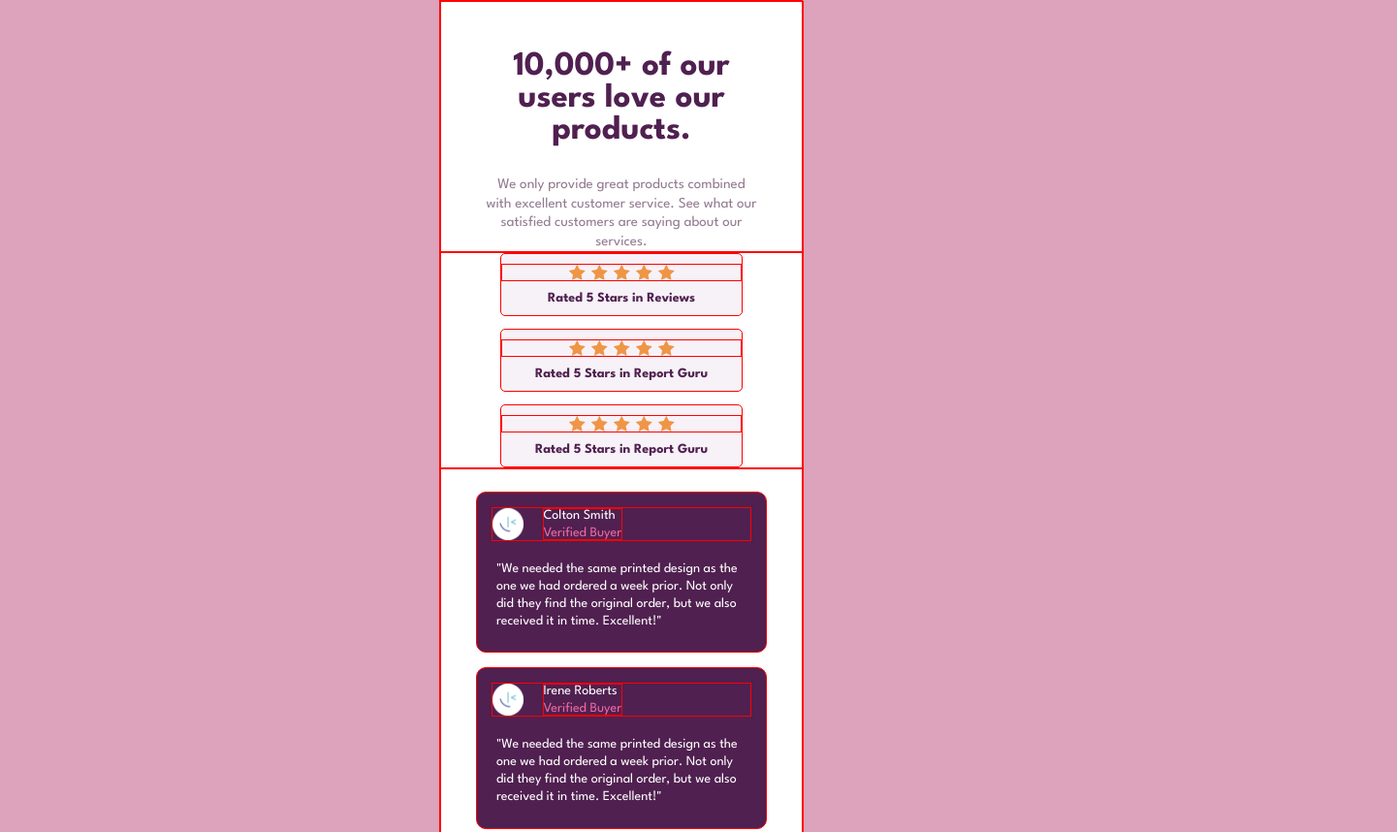
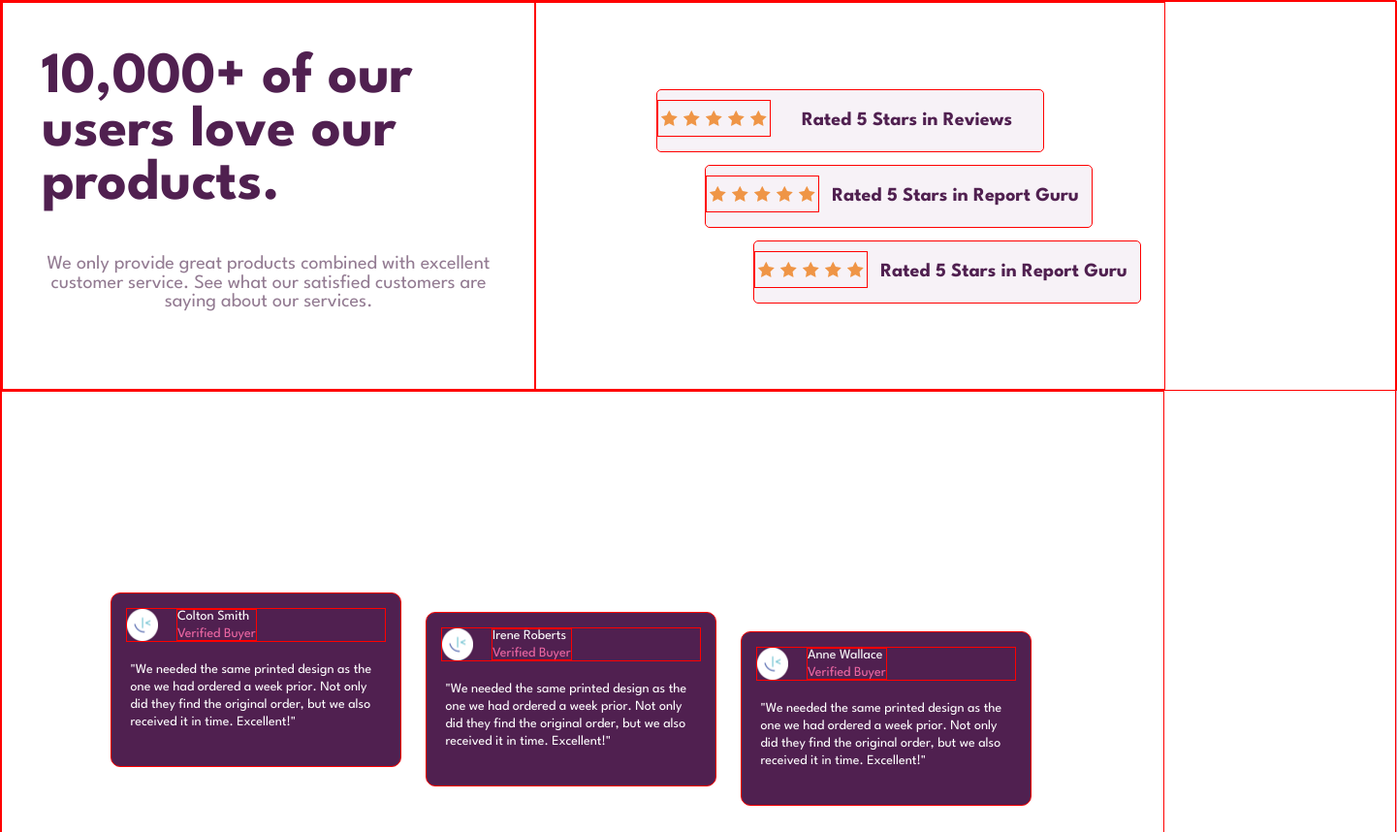
Before and after one commit to LucidoML/LucidoML_biodata, a plain HTML site: page CardReview/index.html in a window 1280 px wide. Shown: the top 858 px of the page at 97% size, 1441 px wide, since content can reach past the window. Drawn offline with Linux system fonts and the light colour scheme.

Commit message:
CardReview Desktop Design Done

```diff
--- a/CardReview/index.html
+++ b/CardReview/index.html
@@ -19,6 +19,7 @@
 
 <body>
   <div class="layer">
+    <div class="DeskBox1">
       <div class="box1">
         <h1>
           10,000+ of our users love our products.
@@ -126,6 +127,7 @@
             Report Guru</h2>
         </div>
       </div>
+    </div>
 
     <div class="box3">
       <div class="reviews1">
--- a/CardReview/style.css
+++ b/CardReview/style.css
@@ -13,7 +13,7 @@ body {
 .layer {
     background-color: hsl(0, 0%, 100%);
     width: 375px;
-    height: 900px;
+    height: 1150px;
     margin-left: auto;
     margin-right: auto;
 }
@@ -63,6 +63,7 @@ h1 {
     text-align: center;
     flex-direction: row;
     margin-top: 10px;
+    margin-bottom: 15px;
 }
 
 svg {
@@ -187,10 +188,136 @@ div {
 
 
 
-/* @media only screen and (max-width: 1440px) {
+@media only screen and (max-width: 1440px) {
     .layer {
         width: 1440px;
     }
 
+    h1 {
+        font-size: 60px;
+        text-align: left;
+        margin-left: 40px;
+        margin-right: 40px;
+        margin-top: 50px;
+    }
 
-} */
+    .first-paragraph {
+        text-align: center;
+        color: hsl(303, 10%, 53%);
+        line-height: 1.3rem;
+        font-size: 20px;
+        margin-left: 3rem;
+        margin-right: 3rem;
+        margin-top: 45px;
+
+    }
+
+    .DeskBox1 {
+        width: 1440px;
+        display: flex;
+        flex-direction: row;
+    }
+
+    .box1 {
+        width: 550px;
+        height: 400px;
+        display: flex;
+        flex-direction: column;
+    }
+
+    .box2 {
+        width: 650px;
+        height: 400px;
+        align-items: center;
+        justify-content: center;
+        flex-direction: column;
+    }
+
+    .rate1 {
+        width: 400px;
+        height: 65px;
+        margin-bottom: 13px;
+        display: flex;
+        flex-direction: row;
+
+
+    }
+
+    .rate2 {
+        width: 400px;
+        height: 65px;
+        margin-left: 100px;
+        margin-bottom: 13px;
+        flex-direction: row;
+
+
+    }
+
+    .rate3 {
+        width: 400px;
+        height: 65px;
+        margin-left: 200px;
+        flex-direction: row;
+
+    }
+
+    svg {
+        text-align: center;
+        margin-left: 0.2rem;
+        margin-right: 0.2rem;
+    }
+
+    h2 {
+        margin: auto;
+        font-size: 20px;
+        font-style: bold;
+        text-align: center;
+    }
+
+    .box3 {
+        width: 1200px;
+        height: 600px;
+        align-items: center;
+        justify-content: center;
+        display: flex;
+        flex-direction: row;
+    }
+
+    .reviews1 {
+        width: 300px;
+        height: 180px;
+        margin-top: 10px;
+        margin-right: 25px;
+        margin-bottom: 1rem;
+        border-radius: 10px;
+
+    }
+
+    .reviews2 {
+        width: 300px;
+        height: 180px;
+        margin-right: 25px;
+        margin-top: 50px;
+        margin-bottom: 1rem;
+        border-radius: 10px;
+
+    }
+
+    .reviews3 {
+        width: 300px;
+        height: 180px;
+        margin-right: 25px;
+        border-radius: 10px;
+        margin-bottom: 3rem;
+        margin-top: 120px;
+
+    }
+
+
+
+
+
+
+
+
+}
```
Lines whose indentation alone changed are shown as unchanged.
